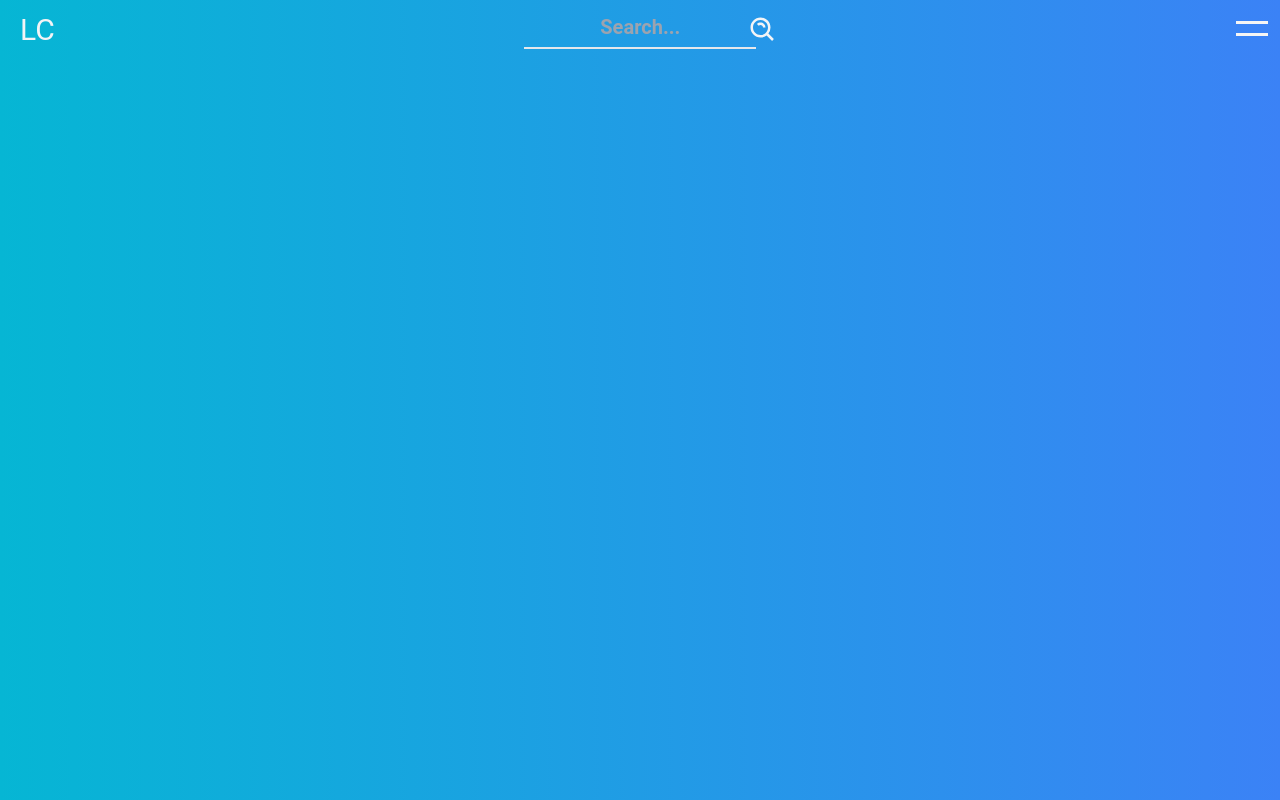
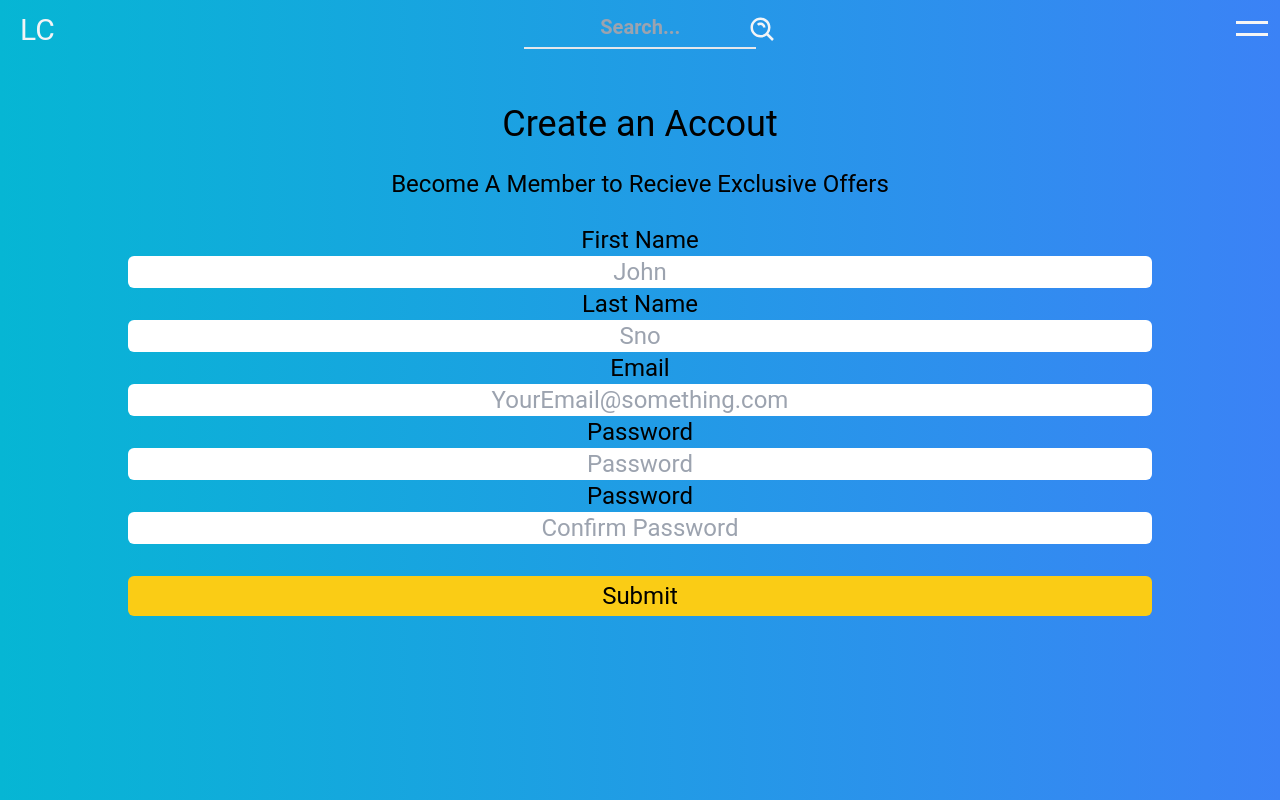
Before and after one commit to LucianSoto/e-com-mern, a React (Create React App) app in the folder client/: page /register in a window 1280 px wide. Before the commit this address had no page. Built offline with nearby package versions, Linux system fonts and the light colour scheme; the HTML template or start-up script is replaced by a standard one.

Commit message:
Created Register Form

```diff
--- a/client/src/App.jsx
+++ b/client/src/App.jsx
@@ -1,6 +1,8 @@
+import { BrowserRouter as Router, Routes, Route } from 'react-router-dom'
 import Nav from './components/Nav'
 import Home from './pages/Home'
-import { BrowserRouter as Router, Routes, Route } from 'react-router-dom'
+import LogIn from './pages/LogIn'
+import Register from './pages/Register'
 
 function App() {
   return (
@@ -9,8 +11,9 @@ function App() {
         <Nav/>
           <Routes>
             <Route exact path="/" element={<Home />} />
+            <Route path="/log_in" element={<LogIn />} />
+            <Route path="/register" element={<Register />} />
           </Routes>
-
       </div>
     </Router>
   );
--- a/client/src/components/Nav.jsx
+++ b/client/src/components/Nav.jsx
@@ -25,15 +25,16 @@ const Nav = () => {
           color="whitesmoke"
         />
       </div>
-      { isOpen &&
+      {
+        isOpen &&
         <div id="dropdown" className='relative mt-1 flex-col transition-all ease-out duration-300 h-3/4 bg-gray-100'>
-          <Link to="/log_in">Log In</Link>
+          <Link onClick={()=> setOpen(!isOpen)} to="/log_in">Log In</Link>
           <br />
-          <Link to="/register" >Sign Up</Link>
-            <div className="">Men</div>
-            <div className="">Women</div>
-            <div className="">Kids</div>
-            <div className="">Sale</div>
+          <Link onClick={()=> setOpen(!isOpen)} to="/register" >Sign Up</Link>
+            <div onClick={()=> setOpen(!isOpen)} className="">Men</div>
+            <div onClick={()=> setOpen(!isOpen)} className="">Women</div>
+            <div onClick={()=> setOpen(!isOpen)} className="">Kids</div>
+            <div onClick={()=> setOpen(!isOpen)} className="">Sale</div>
         </div>
       }
     </nav>
--- a/client/src/pages/LogIn.jsx
+++ b/client/src/pages/LogIn.jsx
@@ -1,9 +1,11 @@
 import React from 'react'
 
-export const LogIn = () => {
+const LogIn = () => {
   return (
     <div>
-
+      Log in
     </div>
   )
 }
+
+export default LogIn
--- a/client/src/pages/Register.jsx
+++ b/client/src/pages/Register.jsx
@@ -8,15 +8,43 @@ const Register = () => {
     password: '',
   })
 
+  const label = 'text-2xl'
+
+  const inputStyles = 'w-4/5 h-8 rounded-md text-2xl '
+
   return (
-    <form>
-      <div className="">Become A Member to Recieve Exclusive Offers</div>
-      <label htmlFor="First Name">First Name</label>
+    <form className='flex flex-col items-center'>
+      <p className="text-4xl mt-12">Create an Accout</p>
+      <p className="text-2xl my-6">Become A Member to Recieve Exclusive Offers</p>
+      <label className={label}htmlFor="First Name">First Name</label>
+      {/* <br /> */}
       <input type="text"
-        className=''
+        className={inputStyles}
         placeholder='John'
 
       />
+      <label className={label}htmlFor="Last Name">Last Name</label>
+      {/* <br /> */}
+      <input type="text"
+        className={inputStyles}
+        placeholder='Sno'
+      />
+      <label className={label}htmlFor="Email">Email</label>
+      <input type="email"
+        className={inputStyles}
+        placeholder='YourEmail@something.com'
+      />
+      <label className={label}htmlFor="Password">Password</label>
+      <input type="password"
+        className={inputStyles}
+        placeholder='Password'
+      />
+      <label className={label}htmlFor="Confirm Password">Password</label>
+      <input type="password"
+        className={inputStyles}
+        placeholder='Confirm Password'
+      />
+      <button className="mt-8 bg-yellow-400 w-4/5 py-1 rounded-md text-2xl">Submit</button>
     </form>
   )
 }
```
